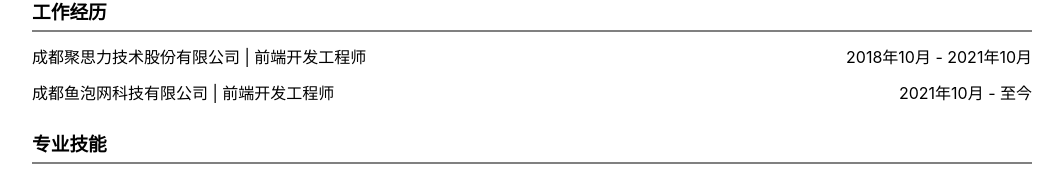
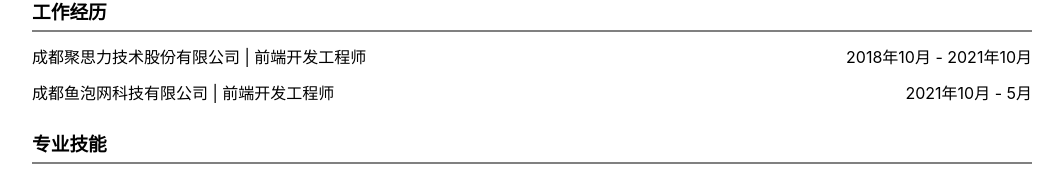
Before and after one commit to 1847016090/testGithubActions, a React (Create React App) app: page / in a window 1280 px wide. Shown: the part 313-483 px from the top of the page, without its empty margins (108-1171 px from the left). Built offline with nearby package versions, Linux system fonts and the light colour scheme.

Commit message:
fix:跟新

```diff
--- a/src/App.js
+++ b/src/App.js
@@ -52,7 +52,7 @@
         </div>
         <div className="_flex _between _m_t_1">
           <div>{showInfo("成都鱼泡网科技有限公司")} | 前端开发工程师</div>
-          <div>{showInfo("2021年10月 - 至今")}</div>
+          <div>{showInfo("2021年10月 - 5月")}</div>
         </div>
       </div>
       {/* 专业技能 */}
```
